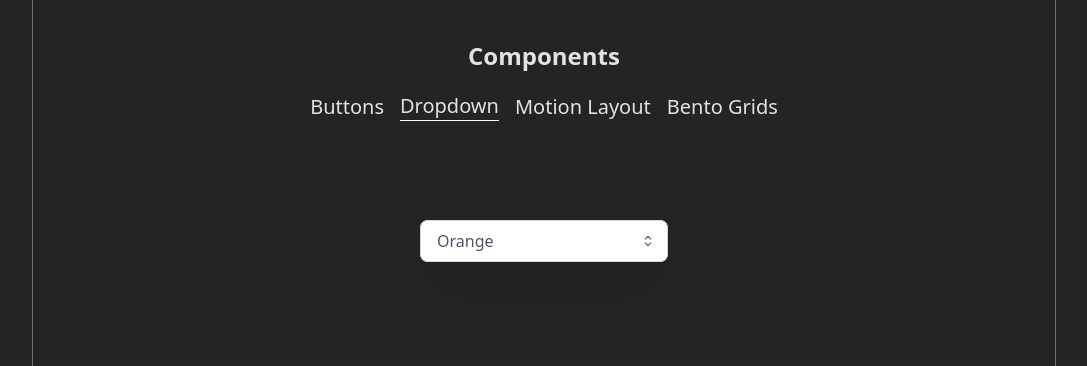
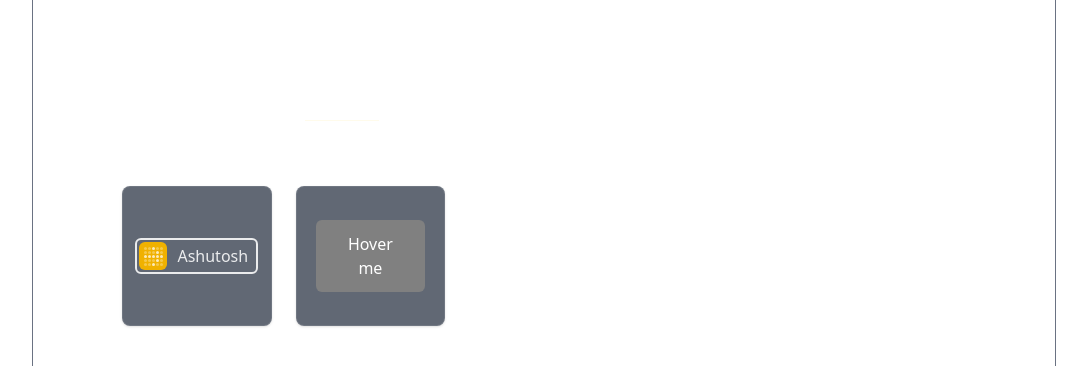
Before and after one commit to Ashutoshvashisht007/AshUI, a React (Vite) app: page / in a window 1280 px wide. Shown: the top 366 px of the page, without its empty margins (96-1183 px from the left). Built offline with nearby package versions, Linux system fonts and the light colour scheme.

Commit message:
Motion hover and exit

```diff
--- a/package.json
+++ b/package.json
@@ -11,11 +11,13 @@
   },
   "dependencies": {
     "@tailwindcss/vite": "^4.1.17",
+    "clsx": "^2.1.1",
     "lucide-react": "^0.561.0",
     "motion": "^12.23.26",
     "react": "^19.2.0",
     "react-dom": "^19.2.0",
-    "react-router-dom": "^7.10.1",
+    "react-router-dom": "^7.11.0",
+    "tailwind-merge": "^3.4.0",
     "tailwind-scrollbar-hide": "^4.0.0",
     "tailwindcss": "^4.1.17"
   },
--- a/src/App.tsx
+++ b/src/App.tsx
@@ -1,27 +1,14 @@
-import { useState } from 'react'
-import Buttons from './builds/ui/button/Buttons'
-import Dropdown from './builds/ui/dropdown/Dropdown'
-import MotionLayout from './builds/motion/layout';
-import Bento_Grids from './builds/bento-grids/Bento_Grids';
+import { BrowserRouter } from 'react-router-dom'
+import AppRoutes from './routes/AppRoutes.tsx'
 
 function App() {
-
-  const components = ['Buttons', 'Dropdown', 'Motion Layout','Bento Grids'];
-  const [selectedComponent, setSelectedComponent] = useState(components[1]);
-
   return (
-    <div className='p-10 max-w-[80vw] mx-auto border-l border-r border-l-gray-500 border-r-gray-500 h-screen overflow-scroll scrollbar-hide'>
-      <h1 className='font-bold text-2xl text-center'>Components</h1>
-      <div className='mt-5 flex gap-4 items-center justify-center text-xl'>
-        {
-          components.map((component,idx) => <button onClick={()=> setSelectedComponent(component)} key={idx} className={`cursor-pointer hover:border-b hover:border-b-amber-50 ${selectedComponent === component ? 'border-b border-b-amber-50' : ''}`}>{component}</button>)
-        }
+    <BrowserRouter>
+      <div className="p-10 max-w-[80vw] mx-auto border-l border-r border-gray-500 h-screen overflow-scroll scrollbar-hide">
+        <h1 className="font-bold text-2xl text-center">Components</h1>
+        <AppRoutes />
       </div>
-      {selectedComponent === 'Buttons' && <Buttons />}
-      {selectedComponent === 'Dropdown' && <Dropdown />}
-      {selectedComponent === 'Motion Layout' && <MotionLayout />}
-      {selectedComponent === 'Bento Grids' && <Bento_Grids />}
-    </div>
+    </BrowserRouter>
   )
 }
 
--- a/src/builds/bento-grids/Bento_Grids.tsx
+++ b/src/builds/bento-grids/Bento_Grids.tsx
@@ -1,4 +1,3 @@
-import React from 'react'
 import Grid1 from './grid1/Grid1'
 
 const Bento_Grids = () => {
--- a/src/builds/bento-grids/grid1/Grid1.tsx
+++ b/src/builds/bento-grids/grid1/Grid1.tsx
@@ -1,4 +1,3 @@
-import React from 'react';
 import { GridItems } from '../../../utils/data';
 
 
@@ -11,22 +10,21 @@ const BentoGridItem = ({ title, idx, description, imageSrc, span }: { title: str
         3: 'absolute -left-4 rounded-lg',
         5: 'rounded-lg',
     };
-    // console.log(imageStyles[1])
 
     return (
         <div
-            className={`bg-gray-900 rounded-xl p-5 shadow-lg flex h-100 flex-col justify-between overflow-hidden relative
+            className={`bg-neutral-800 rounded-xl p-5 shadow-lg flex h-100 flex-col justify-between overflow-hidden relative
         ${span}
-        transform transition-all duration-300 hover:scale-[1.02] hover:shadow-2xl
+        transform transition-all duration-300 hover:scale-[1.02] hover:shadow-2xl group
         cursor-pointer
         ${idx === 3 ? 'flex items-center justify-center' : ''}
       `}
         >
             <div className="mb-4">
-                <h3 className="text-xl font-bold text-white transition-colors duration-300">
+                <h3 className="text-xl group-hover:translate-x-2 font-bold text-white transition-all duration-300">
                     {title}
                 </h3>
-                <p className="text-gray-400 mt-1 text-sm transition-transform duration-300">
+                <p className="text-gray-400 group-hover:translate-x-4 mt-1 text-sm transition-all duration-300">
                     {description}
                 </p>
             </div>
@@ -36,20 +34,19 @@ const BentoGridItem = ({ title, idx, description, imageSrc, span }: { title: str
                     <>
                         <img
                             src="/images/bento-4.png"
-                            className="absolute w-[70%] left-4 top-24 rounded-xl shadow-xl"
+                            className="absolute w-[70%] group-hover:-rotate-4 transition-all duration-300 left-4 top-24 rounded-xl shadow-xl"
                         />
 
                         <img
                             src="/images/bento-4.png"
-                            className="absolute w-[45%] -right-2 -bottom-6 rounded-xl shadow-lg"
+                            className="absolute w-[45%] group-hover:rotate-4 transition-all duration-300 -right-2 -bottom-6 rounded-xl shadow-lg"
                         />
                     </>
                 ) : (
-                    // imageSrc && (
                         <img
                             src={imageSrc}
                             alt={title}
-                            className={`w-full h-auto object-cover transition-transform duration-500 hover:rotate-1 hover:shadow-xl ${imageStyles[idx] ?? ''} `}
+                            className={`w-full h-auto object-cover transition-transform duration-500 group-hover:rotate-1 hover:shadow-xl ${imageStyles[idx] ?? ''} `}
                             style={{ minHeight: '150px' }}
                         />
                     )}
--- /dev/null
+++ b/src/builds/motion/layout/Layout_Hover.tsx
@@ -0,0 +1,29 @@
+import React from 'react'
+import { cn } from '../../../lib/cn'
+import { Cross, CrossIcon } from 'lucide-react'
+
+const Layout_Hover = () => {
+  return (
+    <div className={cn('min-w-80 m-auto w-100 bg-white rounded-lg p-4 h-80',"shadow-[0_1px_1px_rgba(0,0,0,0.05),0_4px_6px_rgba(34,42,53,0.04),0_24px_68px_rgba(47,48,55,0.05),0_2px_3px_rgba(0,0,0,0.04)]")}>
+        <Card />
+    </div>
+  )
+}
+
+const Card = () => {
+    return (
+        <div className='flex flex-col h-full w-full text-black gap-2'>
+            <h2 className='font-bold text-sm'>AshUI UI Components</h2>
+            <p className='text-neutral-500 text-sm tracking-tight'>Collection of beautiful components which you can get for free </p>
+            <div className='flex justify-center items-center'>
+                <button className='flex gap-1 items-center font-bold text-neutral-800 mt-4 shadow-[0_1px_1px_rgba(0,0,0,0.05),0_4px_6px_rgba(34,42,53,0.04),0_24px_68px_rgba(47,48,55,0.05),0_2px_3px_rgba(0,0,0,0.04)] px-2 py-1 rounded-lg text-xs'>
+                    <img src="/vite.svg" alt="logo" className='h-8 w-8' />
+                    AshUI
+                    <CrossIcon className='rotate-x-1' />
+                </button>
+            </div>
+        </div>
+    )
+}
+
+export default Layout_Hover
--- a/src/builds/motion/layout/index.tsx
+++ b/src/builds/motion/layout/index.tsx
@@ -1,10 +1,25 @@
-import React from 'react'
-import Layout_Translate from './Layout_Translate'
+import { useNavigate } from 'react-router-dom'
 
 const MotionLayout = () => {
+  const navigate = useNavigate()
+
+  const layouts = ['1st', '2nd']
+
+  const handleClick = (layout: string) => {
+    navigate(`/motion/${layout}`)
+  }
+
   return (
-    <div className='mt-10'>
-        <Layout_Translate />
+    <div className="mt-10 flex gap-4">
+      {layouts.map((layout) => (
+        <button
+          key={layout}
+          onClick={() => handleClick(layout)}
+          className='px-4 py-2 bg-neutral-700 text-white rounded hover:bg-neutral-600 cursor-pointer'
+        >
+          {layout} Layout
+        </button>
+      ))}
     </div>
   )
 }
--- /dev/null
+++ b/src/config/motionLayouts.config.ts
@@ -0,0 +1,13 @@
+import Layout_Translate from '../builds/motion/layout/Layout_Translate'
+import Layout_Hover from '../builds/motion/layout/Layout_Hover'
+
+export const motionLayouts = {
+    '1st': {
+        title: 'Translate Layout',
+        component: Layout_Translate,
+    },
+    '2nd': {
+        title: 'Hover & Exit Layout',
+        component: Layout_Hover,
+    },
+} as const
--- a/src/index.css
+++ b/src/index.css
@@ -7,7 +7,7 @@
 
   color-scheme: light dark;
   color: rgba(255, 255, 255, 0.87);
-  background-color: #242424;
+  /* background-color: #242424; */
 
   font-synthesis: none;
   text-rendering: optimizeLegibility;
--- /dev/null
+++ b/src/lib/cn.ts
@@ -0,0 +1,6 @@
+import { clsx } from 'clsx'
+import type { ClassValue } from 'clsx'
+import { twMerge } from 'tailwind-merge'
+
+export const cn = (...inputs: ClassValue[]) =>
+  twMerge(clsx(inputs))
--- /dev/null
+++ b/src/pages/Home.tsx
@@ -0,0 +1,44 @@
+import { useState } from 'react'
+import { useNavigate } from 'react-router-dom'
+import Buttons from '../builds/ui/button/Buttons'
+import Dropdown from '../builds/ui/dropdown/Dropdown'
+import Bento_Grids from '../builds/bento-grids/Bento_Grids'
+
+const components = ['Buttons', 'Dropdown', 'Bento Grids', 'Motion Layouts']
+
+const Home = () => {
+  const [selected, setSelected] = useState('Buttons')
+  const navigate = useNavigate()
+
+  const handleClick = (item: string) => {
+    if (item === 'Motion Layouts') {
+      navigate('/motion')
+    } else {
+      setSelected(item)
+    }
+  }
+
+  return (
+    <>
+      <div className="mt-5 flex gap-4 justify-center text-xl">
+        {components.map((item) => (
+          <button
+            key={item}
+            onClick={() => handleClick(item)}
+            className={`hover:border-b hover:border-amber-50 ${
+              selected === item ? 'border-b border-amber-50' : ''
+            }`}
+          >
+            {item}
+          </button>
+        ))}
+      </div>
+
+      {selected === 'Buttons' && <Buttons />}
+      {selected === 'Dropdown' && <Dropdown />}
+      {selected === 'Bento Grids' && <Bento_Grids />}
+    </>
+  )
+}
+
+export default Home
--- /dev/null
+++ b/src/pages/MotionLayouts.tsx
@@ -0,0 +1,42 @@
+import { useParams, Link } from 'react-router-dom'
+import { motionLayouts } from '../config/motionLayouts.config'
+
+const MotionLayouts = () => {
+  const { layoutId } = useParams()
+
+  if (!layoutId) {
+    return (
+      <div className="mt-10">
+        <h2 className="text-xl mb-4">Motion Layouts</h2>
+
+        {Object.entries(motionLayouts).map(([key, layout]) => (
+          <Link
+            key={key}
+            to={`/motion/${key}`}
+            className="block underline mb-2"
+          >
+            {layout.title}
+          </Link>
+        ))}
+      </div>
+    )
+  }
+
+  const SelectedLayout = motionLayouts[layoutId as keyof typeof motionLayouts]?.component
+
+  if (!SelectedLayout) {
+    return <p>Layout not found</p>
+  }
+
+  return (
+    <div className="mt-10">
+      <Link to="/motion" className="underline text-sm">
+        ← Back
+      </Link>
+
+      <SelectedLayout />
+    </div>
+  )
+}
+
+export default MotionLayouts
--- /dev/null
+++ b/src/routes/AppRoutes.tsx
@@ -0,0 +1,15 @@
+import { Routes, Route } from 'react-router-dom'
+import Home from '../pages/Home'
+import MotionLayouts from '../pages/MotionLayouts'
+
+const AppRoutes = () => {
+  return (
+    <Routes>
+      <Route path="/" element={<Home />} />
+      <Route path="/motion" element={<MotionLayouts />} />
+      <Route path="/motion/:layoutId" element={<MotionLayouts />} />
+    </Routes>
+  )
+}
+
+export default AppRoutes
```
Also changed, not shown: 1 other file (tests, documents, lock files or other folders).
